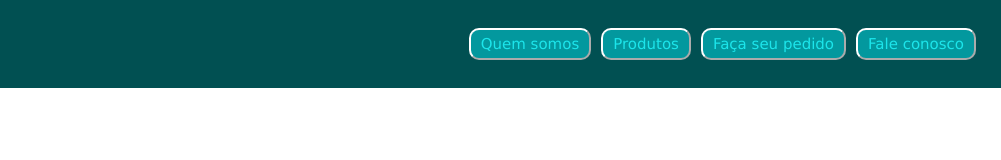
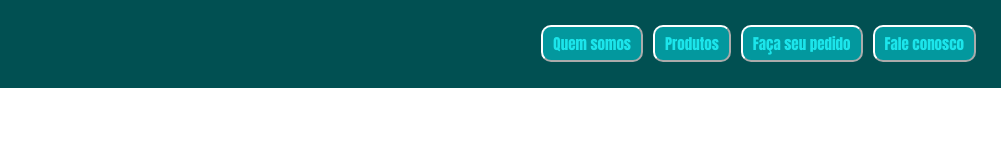
Before and after one commit to gustavo-goulart/site-knekas, a plain HTML site: page index.html in a window 1280 px wide. Shown: the full height of the page, 279-1280 px from the left. Drawn offline with Linux system fonts and the light colour scheme.

Commit message:
alteração font family

```diff
--- a/estilos/style.css
+++ b/estilos/style.css
@@ -1,3 +1,5 @@
+@import url("https://fonts.googleapis.com/css2?family=Anton&display=swap");
+
 :root {
   --cor0: #015052;
   --cor1: #03989e;
@@ -7,7 +9,7 @@
 }
 
 * {
-  font-family: Verdana, Geneva, Tahoma, sans-serif;
+  font-family: "Anton";
   padding: 0;
   margin: 0;
   box-sizing: border-box;
```
